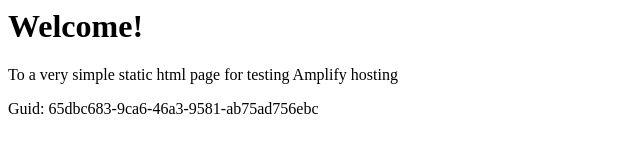
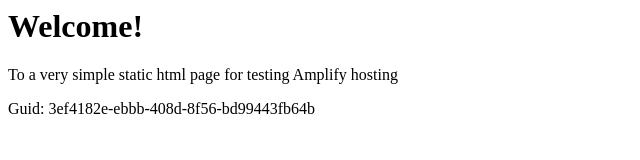
Before and after one commit to aws-aemilia-nrt/Github-PR-Commit-Integration-Test-DoNotTouch-GitHubWebhookPushCanaryTest-v1-preprod-ap-northeast-1, a website: page src/index.html in a window 1280 px wide. Shown: the full height of the page, 0-640 px from the left. Drawn offline with Linux system fonts and the light colour scheme.

Commit message:
commit from integ tests

```diff
--- a/src/index.html
+++ b/src/index.html
@@ -12,6 +12,6 @@
 <body>
     <h1>Welcome!</h1>
     <p>To a very simple static html page for testing Amplify hosting</p>
-    <p>Guid: 65dbc683-9ca6-46a3-9581-ab75ad756ebc</p></body>
+    <p>Guid: 3ef4182e-ebbb-408d-8f56-bd99443fb64b</p></body>
 
 </html>
```
